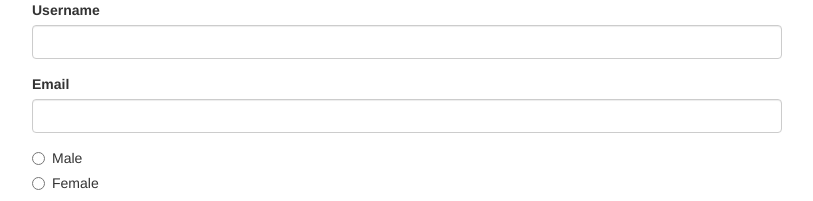
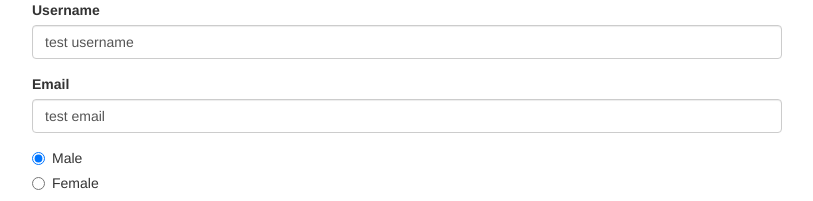
Before and after one commit to mc-carthy/ngChunks, an Angular app in the folder forms/: page / in a window 1280 px wide. Shown: the top 201 px of the page, without its empty margins (233-1046 px from the left). Built offline with nearby package versions, Linux system fonts and the light colour scheme.

Commit message:
Sync ts form with html template for reactive forms

```diff
--- a/forms/src/app/reactive/reactive-example/reactive-example.component.html
+++ b/forms/src/app/reactive/reactive-example/reactive-example.component.html
@@ -1,11 +1,12 @@
 <div class="container">
     <div class="row">
         <div class="col-xs-12 col-sm-10 col-md-8 col-sm-offset-1 col-md-offset-2">
-            <form>
+            <form [formGroup]="signupForm">
                 <div class="form-group">
                     <label for="username">Username</label>
                     <input
                         id="username"
+                        formControlName="username"
                         class="form-control"
                         type="text"
                     >
@@ -14,13 +15,18 @@
                     <label for="email">Email</label>
                     <input
                         id="email"
+                        formControlName="email"
                         class="form-control"
                         type="email"
                     >
                 </div>
                 <div class="radio" *ngFor="let gender of genders">
                     <label>
-                        <input type="radio" [value]="gender">{{ gender }}
+                        <input
+                            formControlName="gender"
+                            type="radio"
+                            [value]="gender"
+                        >{{ gender }}
                     </label>
                 </div>
                 <button class="btn btn-success" type="submit">Submit</button>
--- a/forms/src/app/reactive/reactive-example/reactive-example.component.ts
+++ b/forms/src/app/reactive/reactive-example/reactive-example.component.ts
@@ -1,5 +1,5 @@
 import { Component, OnInit } from '@angular/core';
-import { FormGroup } from '@angular/forms';
+import { FormGroup, FormControl } from '@angular/forms';
 
 @Component({
     selector: 'app-reactive-example',
@@ -15,6 +15,11 @@ export class ReactiveExampleComponent implements OnInit {
     constructor() { }
 
     ngOnInit() {
+        this.signupForm = new FormGroup({
+            'username': new FormControl('test username'),
+            'email': new FormControl('test email'),
+            'gender': new FormControl('Male')
+        });
     }
 
 }
```
